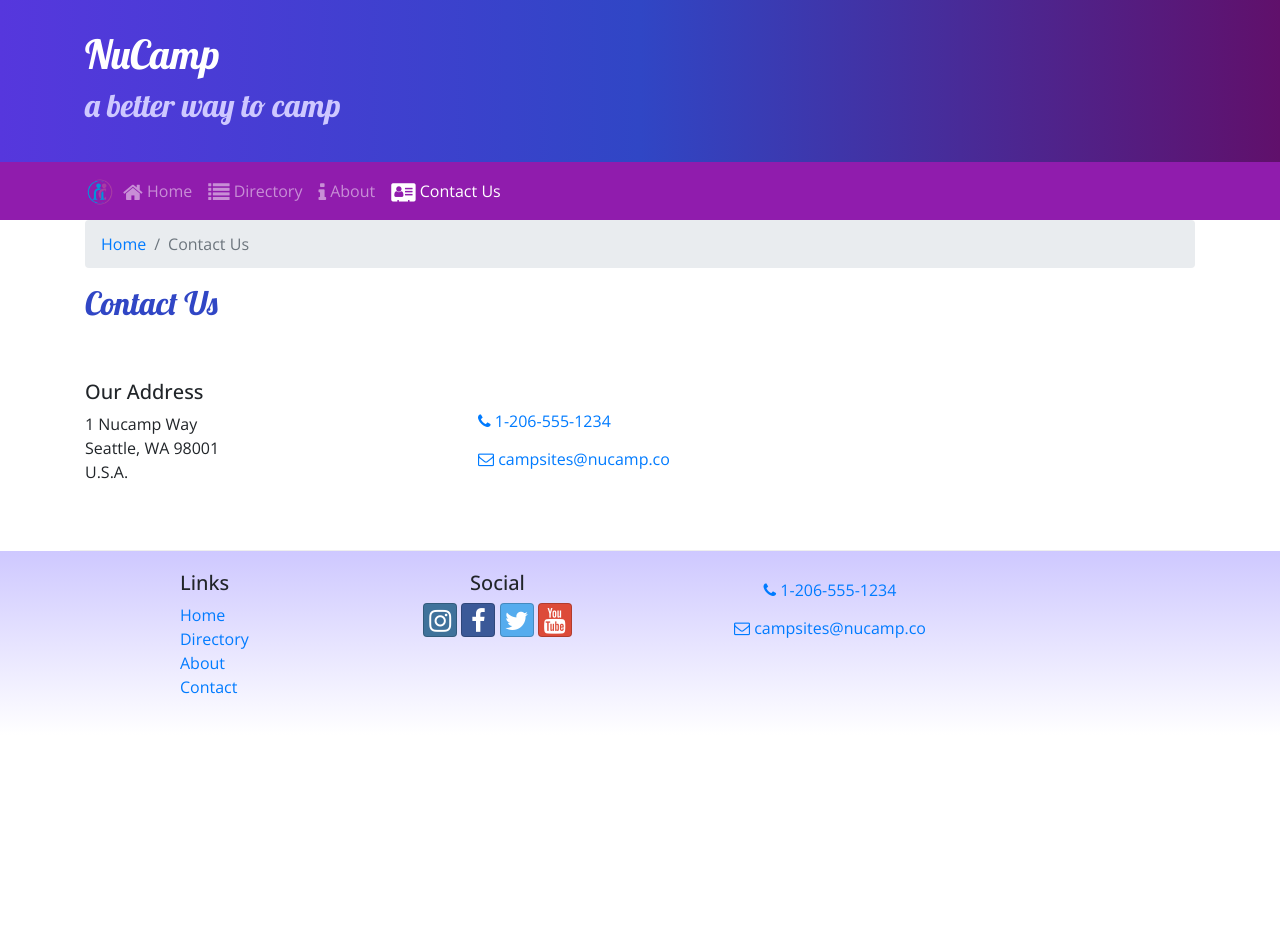
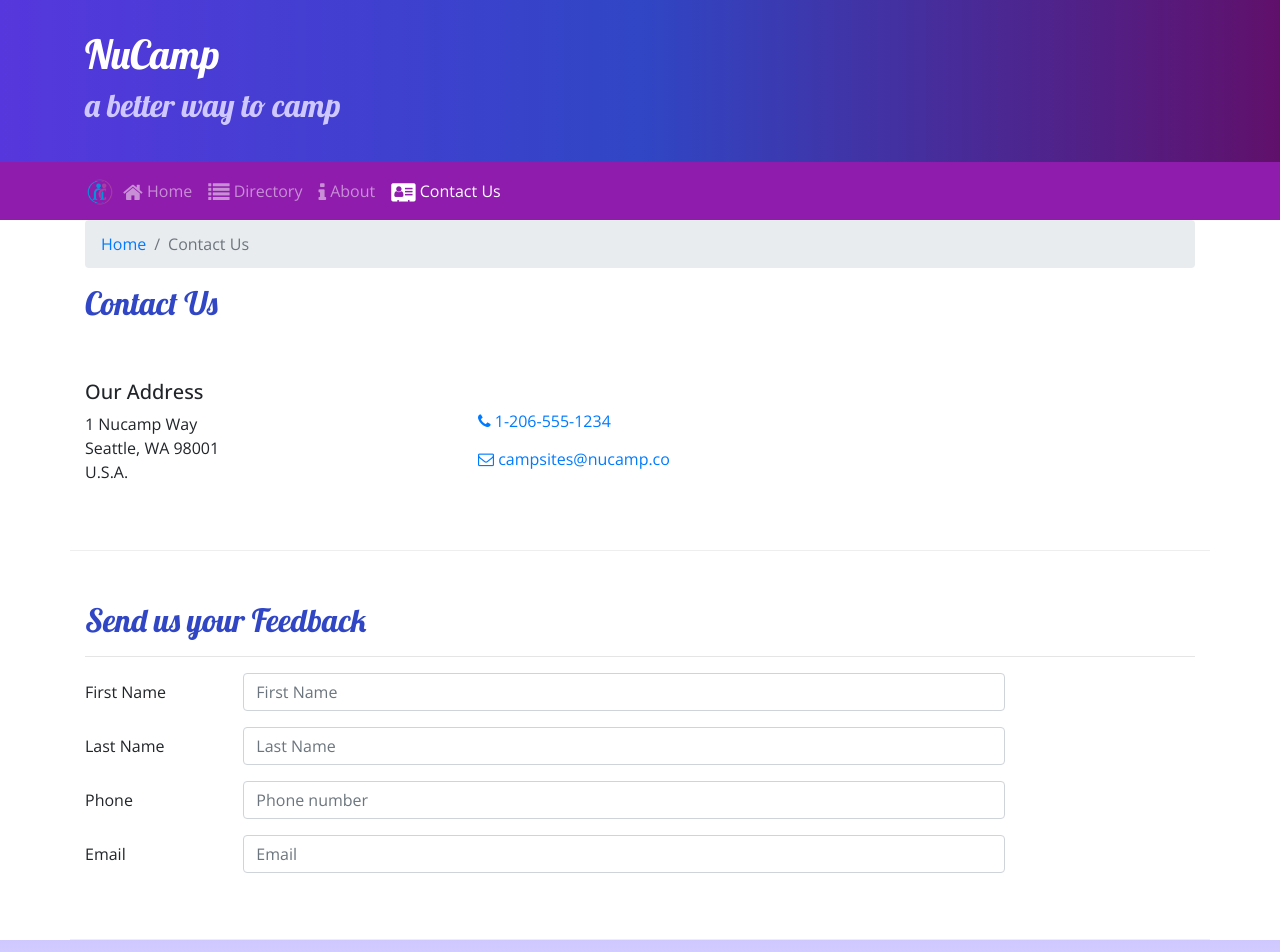
Before and after one commit to marsmag74/nucampsite_react3, a React (Create React App) app: page /contactus in a window 1280 px wide. Shown: the top 952 px of the page. Before the commit the page ends 800 px from the top, so only its background shows below. Built offline with nearby package versions, Linux system fonts and the light colour scheme.

Commit message:
Week 4: Forms control

```diff
--- a/package.json
+++ b/package.json
@@ -6,7 +6,7 @@
     "@testing-library/jest-dom": "^4.2.4",
     "@testing-library/react": "^9.3.2",
     "@testing-library/user-event": "^7.1.2",
-    "bootstrap": "4.0.0",
+    "bootstrap": "^4.5.0",
     "bootstrap-social": "5.1.1",
     "font-awesome": "4.7.0",
     "react": "^16.13.1",
--- a/src/components/ContactComponent.js
+++ b/src/components/ContactComponent.js
@@ -1,8 +1,94 @@
 import React from 'react';
-import { Breadcrumb, BreadcrumbItem } from 'reactstrap';
+import { Component } from 'react';
+import { Breadcrumb, BreadcrumbItem, Button, Form, FormGroup, Label, Input, Col, FormFeedback} from 'reactstrap';
 import { Link } from 'react-router-dom';
 
-function Contact(props) {
+class Contact extends Component {
+    constructor(props) {
+        super(props);
+        this.state = {
+            firstName: '',
+            lastName: '',
+            phoneNum: '',
+            email: '',
+            agree: false,
+            contactType: 'By Phone',
+            feedback: '',
+
+            touched: {  /* to know if they have touched/entered something to validate*/
+                firstName: false,
+                lastName: false,
+                phoneNum: false,
+                email: false
+
+            }
+        };
+        this.handleInputChange = this.handleInputChange.bind(this);
+        this.handleSubmit = this.handleSubmit.bind(this);
+
+    }
+
+    validate(firstName, lastName, phoneNum, email) {
+
+        const errors = {
+            firstName: '',
+            lastName: '',
+            phoneNum: '',
+            email: ''
+        };
+
+        if (this.state.touched.firstName) {
+            if (firstName.length < 2) {
+                errors.firstName = 'First name must be at least 2 characters.';
+            } else if (firstName.length > 15) {
+                errors.firstName = 'First name must be 15 or less characters.';
+            }
+        }
+
+        if (this.state.touched.lastName) {
+            if (lastName.length < 2) {
+                errors.lastName = 'Last name must be at least 2 characters.';
+            } else if (lastName.length > 15) {
+                errors.lastName = 'Last name must be 15 or less characters.';
+            }
+        }
+
+        const reg = /^\d+$/;
+        if (this.state.touched.phoneNum && !reg.test(phoneNum)) {
+            errors.phoneNum = 'The phone number should contain only numbers.';
+        }
+
+        if (this.state.touched.email && !email.includes('@')) {
+            errors.email = 'Email should contain a @';
+        }
+
+        return errors;
+    }
+
+/* to know if someone has touched/ entered information, we only need to update the field propertu*/
+    handleBlur = (field) => () => {
+        this.setState({
+            touched: {...this.state.touched, [field]: true}
+        })
+
+    }
+
+
+        handleInputChange(event){
+            const target = event.target;
+            const value = target.type === 'checkbox' ? target.checked : target.value; /*if it is checked (boolean) then take this value if not takes the targeted value*/
+            const name = target.name;
+            this.setState({
+                [name]: value
+            });
+        }
+        handleSubmit(event){
+            console.log('Current state is: ' + JSON.stringify(this.state));
+            alert('Current state is: ' + JSON.stringify(this.state));
+            event.preventDefault();
+        }
+        render(){
+            const errors = this.validate(this.state.firstName, this.state.lastName, this.state.phoneNum, this.state.email);
             return (
                 <div className="container">
                     <div className="row">
@@ -29,8 +115,67 @@
                             <a role="button" className="btn btn-link" href="mailto:fakeemail@fakeemail.co"><i className="fa fa-envelope-o"></i> campsites@nucamp.co</a>
                         </div>
                     </div>
+                    <div className="row row-content">
+                        <div className="col-12">
+                            <h2>Send us your Feedback</h2>
+                            <hr />
+                        </div>
+                        <div className="col-md-10">
+                            <Form onSubmit={this.handleSubmit}>
+                            <FormGroup row>
+                                <Label htmlFor="firstName" md={2}>First Name</Label>
+                                <Col md={10}>
+                                    <Input type="text" id="firstName" name="firstName"
+                                        placeholder="First Name"
+                                        value={this.state.firstName}
+                                        invalid={errors.firstName} /*this like oposite, it it is and empty string will be false,if it has an error will be true*/
+                                        onBlur={this.handleBlur("firstName")}
+                                        onChange={this.handleInputChange} />
+                                    <FormFeedback>{errors.firstName}</FormFeedback> {/*if it is something will alert the error*/}
+                                </Col>
+                            </FormGroup>
+                            <FormGroup row>
+                                <Label htmlFor="lastName" md={2}>Last Name</Label>
+                                <Col md={10}>
+                                    <Input type="text" id="lastName" name="lastName"
+                                        placeholder="Last Name"
+                                        value={this.state.lastName}
+                                        invalid={errors.lastName}
+                                        onBlur={this.handleBlur("lastName")}
+                                        onChange={this.handleInputChange} />
+                                    <FormFeedback>{errors.lastName}</FormFeedback>
+                                </Col>
+                            </FormGroup>
+                            <FormGroup row>
+                                <Label htmlFor="phoneNum" md={2}>Phone</Label>
+                                <Col md={10}>
+                                    <Input type="tel" id="phoneNum" name="phoneNum"
+                                        placeholder="Phone number"
+                                        value={this.state.phoneNum}
+                                        invalid={errors.phoneNum}
+                                        onBlur={this.handleBlur("phoneNum")}
+                                        onChange={this.handleInputChange} />
+                                    <FormFeedback>{errors.phoneNum}</FormFeedback>
+                                </Col>
+                            </FormGroup>
+                            <FormGroup row>
+                                <Label htmlFor="email" md={2}>Email</Label>
+                                <Col md={10}>
+                                    <Input type="email" id="email" name="email"
+                                        placeholder="Email"
+                                        value={this.state.email}
+                                        invalid={errors.email}
+                                        onBlur={this.handleBlur("email")}
+                                        onChange={this.handleInputChange} />
+                                    <FormFeedback>{errors.email}</FormFeedback>
+                                </Col>
+                            </FormGroup>
+                            </Form>
+                        </div>
+                    </div>
                 </div>
             );
         }
+    }
 
     export default Contact;
```
Also changed, not shown: 1 other file (tests, documents, lock files or other folders). Lines whose indentation alone changed are shown as unchanged.
